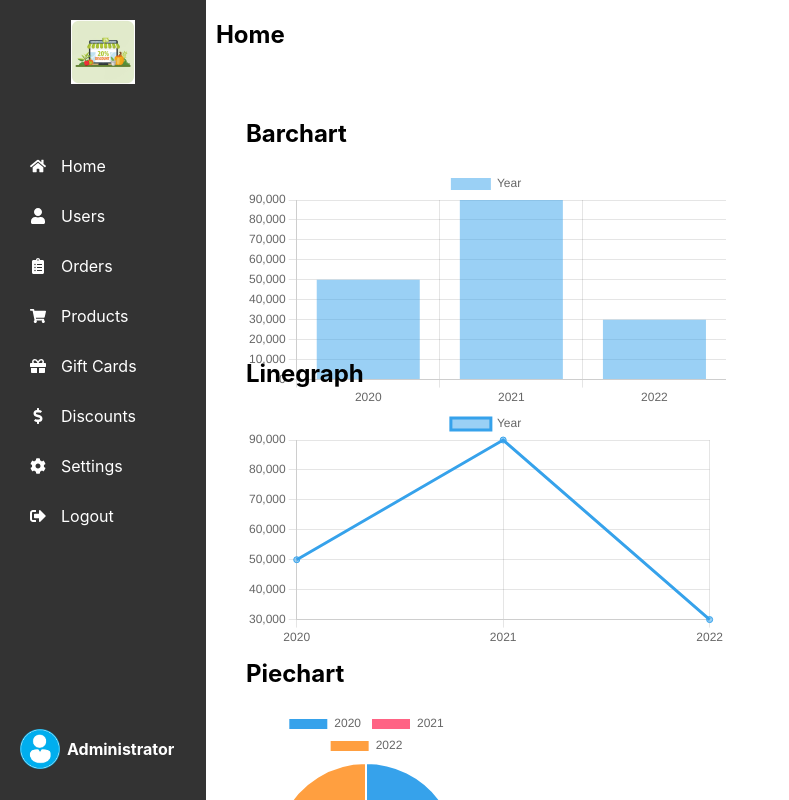
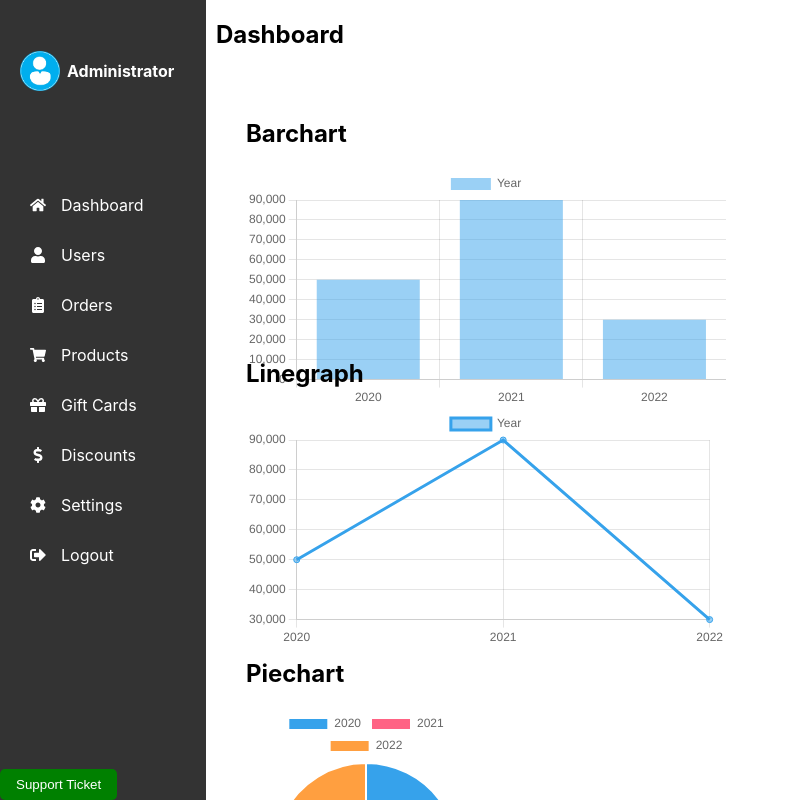
Before and after one commit to Ombito/Admin-dashboard, a React (Create React App) app: page / in a window 1280 px wide. Shown: the whole page, without its empty margins (0-789 px from the left). Built offline with nearby package versions, Linux system fonts and the light colour scheme.

Commit message:
Fix: sidebar

```diff
--- a/src/components/Home/home.jsx
+++ b/src/components/Home/home.jsx
@@ -7,7 +7,7 @@ import './home.css';
 const Home = () => {
   return (
     <div>
-      <h2>Home</h2>
+      <h2>Dashboard</h2>
       <div className="dashboard">
         <div className="chart-container">
           <Barchart />
--- a/src/components/Sidebar/sidebar.jsx
+++ b/src/components/Sidebar/sidebar.jsx
@@ -14,13 +14,17 @@ const Sidebar = () => {
 
   return (
     <div className="sidebar">
-      <div>
+      {/* <div>
         <img className="logo" src={logo} alt="logo" />
-      </div>
+      </div> */}
+      <div className='sidebar-username'>
+          <img src={user} alt="avatar" />
+          <h4>Administrator</h4>
+        </div>
       <div className="sidebar-div">
         <div className='sidebar-hero'>
           <ul className="sidebar-menu">
-            <li onClick={() => handleNavigate('/')}><FaHome /><span>Home</span></li>
+            <li onClick={() => handleNavigate('/')}><FaHome /><span>Dashboard</span></li>
             <li onClick={() => handleNavigate('/customers')}><FaUser /><span>Users</span></li>
             <li onClick={() => handleNavigate('/orders')}><FaClipboardList /><span>Orders</span></li>
             <li onClick={() => handleNavigate('/products')}><FaShoppingCart /><span>Products</span></li>
@@ -30,9 +34,8 @@ const Sidebar = () => {
             <li ><FaSignOutAlt/><span>Logout</span></li>
           </ul>
         </div>
-        <div className='sidebar-username'>
-          <img src={user} alt="avatar" />
-          <h4>Administrator</h4>
+        <div>
+          <button>Support Ticket</button>
         </div>
       </div>
     </div>
```
Also changed, not shown: src/components/Home/home.css (+0 -13 lines).
